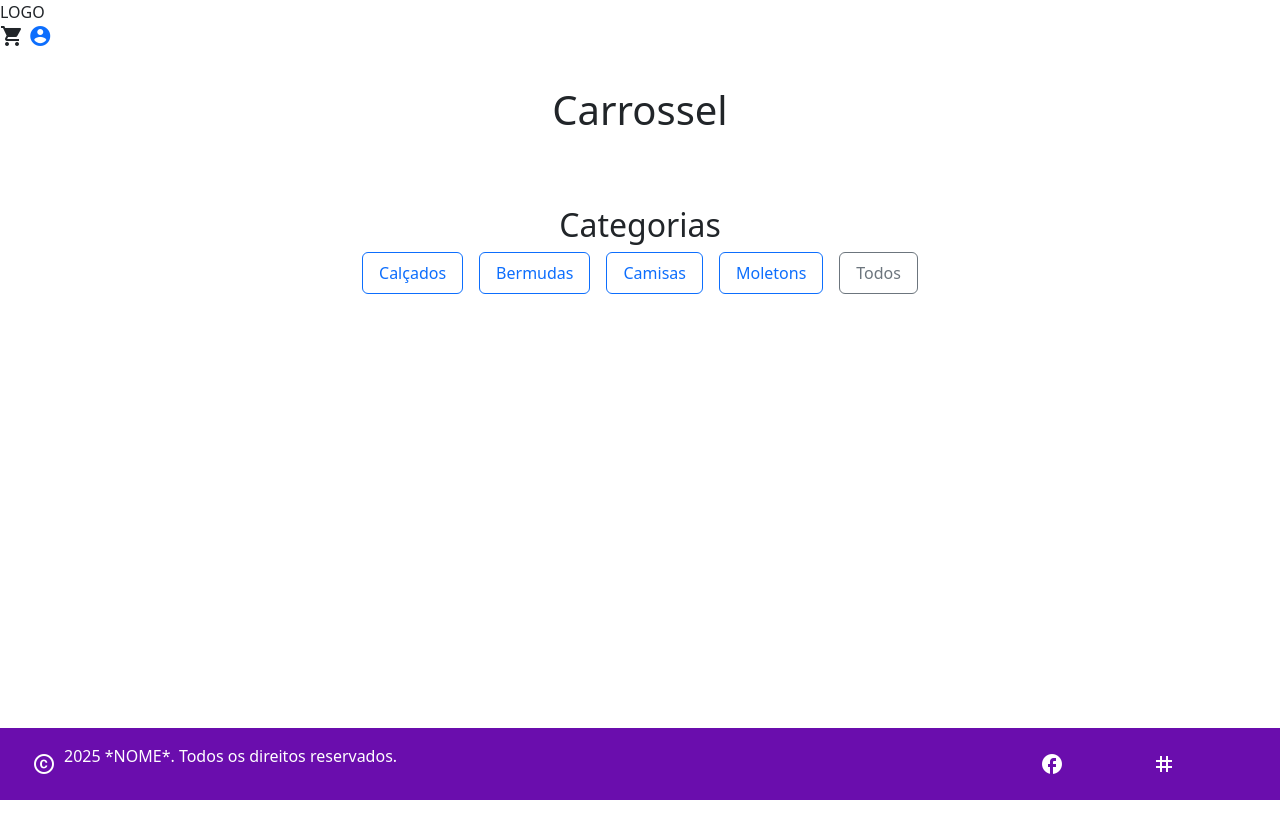
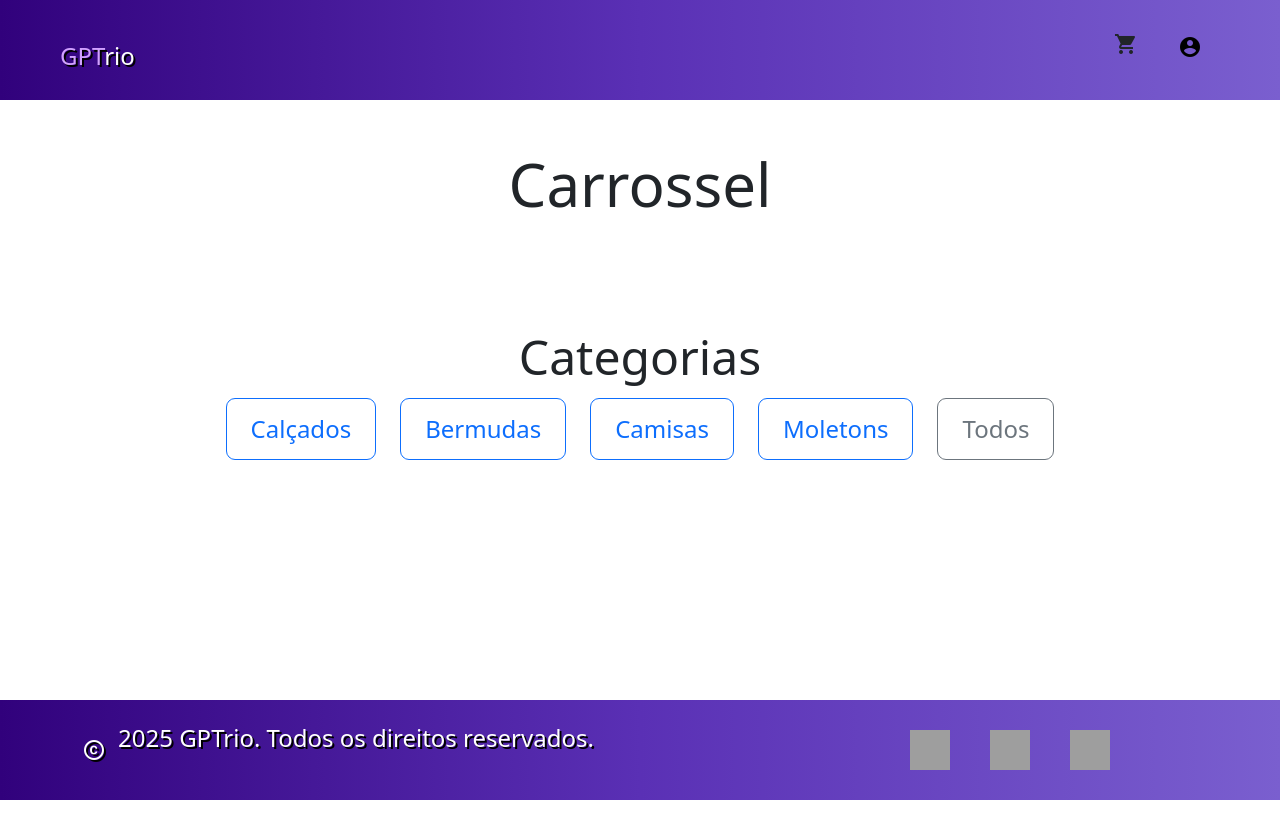
Before and after one commit to DanilloMatavelli/Projeto-Alex, a Flask app: page / in a window 1280 px wide. Before the commit the page ends 800 px from the top, so only its background shows below. Run offline with Flask 3, Linux system fonts and the light colour scheme; grey boxes are pictures that could not be loaded.

Commit message:
ADD: footer e header

```diff
--- /dev/null
+++ b/static/css/footer.css
@@ -0,0 +1,50 @@
+*{
+    margin: 0;
+    padding: 0;
+    box-sizing: border-box;
+    font-size: 24px;
+}
+
+.footer{
+    display: flex;
+    flex-direction: row;
+    align-items: center;
+    padding-left: 38px;
+    width: 100%;
+    height: 100px;
+    background: linear-gradient(to right, #31017C, #5A30B5, #7A5FCF);
+}
+
+.footer__container{
+    display: flex;
+}
+
+
+.footer__info{
+    display: flex;
+    color: white;
+    text-shadow: 2px 2px black;
+}
+
+.wpp-icon, .inst-icon, .face-icon{
+    width: 40px;
+    height: 40px;
+    color: white;
+}
+
+.icons{
+    display: flex;
+    width: auto;
+    height: auto;
+    gap: 40px;
+    justify-content: end;
+
+}
+
+.footer__container {
+    display: flex;
+    justify-content: space-between;
+    align-items: center;
+    width: 100%;
+    padding: 44px;
+}
--- /dev/null
+++ b/static/css/header.css
@@ -0,0 +1,60 @@
+*{
+    margin: 0;
+    padding: 0;
+    box-sizing: border-box;
+}
+
+.main-header{
+    display: flex;
+    width: 100%;
+    height: 100px;
+    background: linear-gradient(to right, #31017C, #5A30B5, #7A5FCF);
+}
+
+.header-left{
+    display: flex;
+    width: 50%;
+    height: auto;
+    padding-left: 60px;
+    align-items: center;
+}
+
+
+.header-right{
+    width: 50%;
+    height: auto;
+    display: flex;
+    align-items: center;
+    justify-content: end;
+}
+
+.logo{
+    font-size: 40px;
+}
+
+.material-icons{
+    font-size: 40px;
+
+}
+
+.icons{
+    display: flex;
+
+
+    padding-right: 78px;
+    gap: 30px;
+}
+
+a{
+    color: black;
+}
+
+.gpt{
+    color: #D1A1FF;
+    text-shadow: 2px 2px black;
+}
+
+.rio{
+    color: white;
+    text-shadow: 2px 2px black;
+}
--- a/templates/footer.html
+++ b/templates/footer.html
@@ -1,13 +1,28 @@
+<link href="https://fonts.googleapis.com/icon?family=Material+Icons" rel="stylesheet">
+
+<link rel="stylesheet" href="/static/css/footer.css">
+
 <footer class="footer">
+
   <div class="footer__container d-flex justify-content-between align-items-center">
+
     <div class="footer__info d-flex align-items-center gap-2">
+
       <span class="material-icons">copyright</span>
-      <p>2025 *NOME*. Todos os direitos reservados.</p>
+
+
+      <p>2025 GPTrio. Todos os direitos reservados.</p>
+
     </div>
-    <div class="footer__social d-flex gap-3">
-      <span class="material-icons">whatsapp</span>
-      <span class="material-icons">facebook</span>
-      <span class="material-icons">instagram</span>
+
+    <div class="icons">
+
+      <span class="wpp"><img src="/static/icons/whatsapp.ico" alt="" class="wpp-icon" ></span>
+      <span class="face"><img src="/static/icons/facebook.png" alt="" class="face-icon" ></span>
+      <span class="inst"><img src="/static/icons/instagram.png" alt="" class="inst-icon"></span>
+
     </div>
+
   </div>
+
 </footer>
--- a/templates/header.html
+++ b/templates/header.html
@@ -1,15 +1,29 @@
+<link href="https://fonts.googleapis.com/icon?family=Material+Icons" rel="stylesheet">
+
+<link rel="stylesheet" href="/static/css/header.css">
+
 <header class="main-header">
   <div class="header-left">
-    <div class="logo">LOGO</div>
+
+    <div class="logo">
+      <span class="gpt">GPT</span><span class="rio">rio</span>
+    </div>
+
   </div>
   <div class="header-right">
-    <span class="material-icons">shopping_cart</span>
 
-    {% if nome %}
+    <div class="icons">
+
+      <span class="material-icons">shopping_cart</span>
+
+      {% if nome %}
       <span>Olá, {{ nome }}</span>
       <a href="/logout"><span class="material-icons">logout</span></a>
-    {% else %}
+      {% else %}
       <a href="/login"><span class="material-icons">account_circle</span></a>
-    {% endif %}
+      {% endif %}
+
+    </div>
+
   </div>
 </header>
```
Also changed, not shown: static/css/header_footer.css (deleted).
